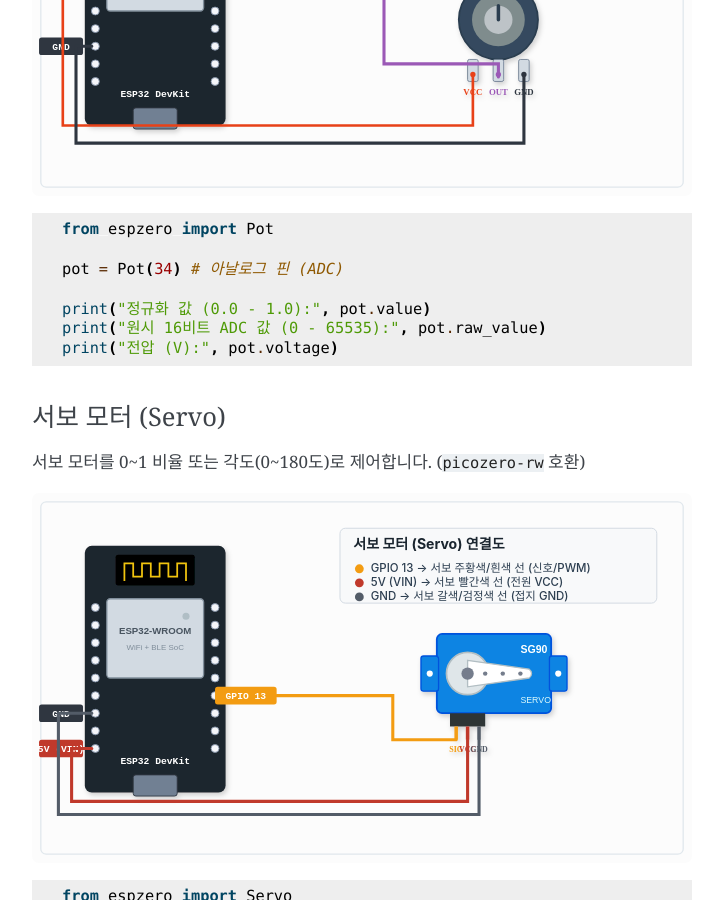
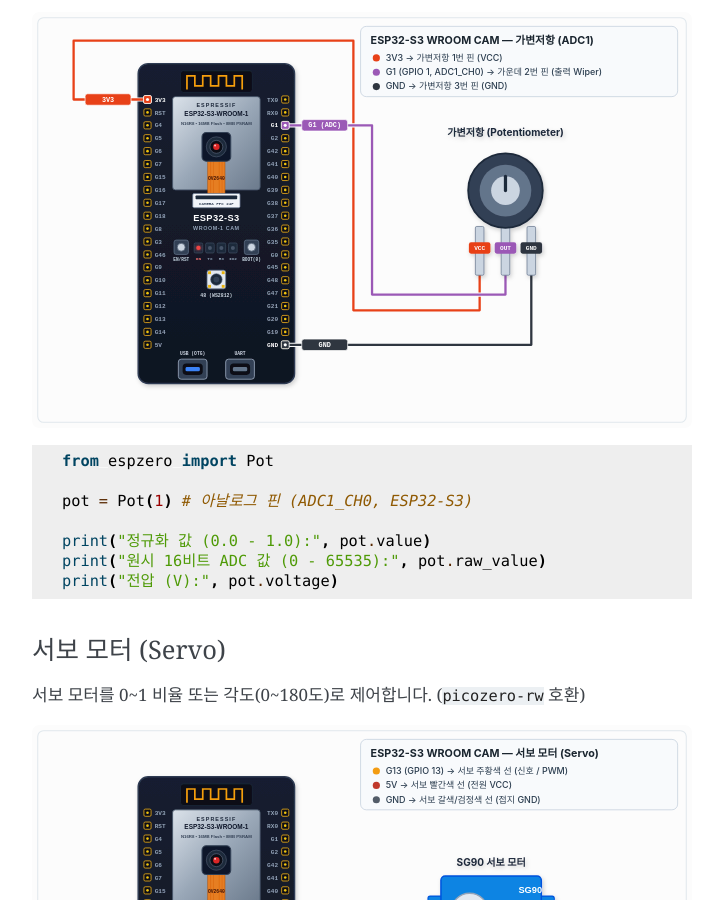
Before and after one commit to roboticsware/espzero, a Sphinx documentation site: the page built from docs/recipes.rst, in a window 1280 px wide and 900 px high, scrolled down 5109 px. Shown: the whole window, without its empty margins (388-1111 px from the left). Built offline with Sphinx 7.4.7, drawn with Linux system fonts in a browser that asks for light colours; some of the changed text lies outside the part shown.

Commit message:
docs: redesign all circuit diagrams for Freenove ESP32-S3 WROOM CAM (N16R8)

```diff
--- a/docs/en/recipes.rst
+++ b/docs/en/recipes.rst
@@ -118,6 +118,10 @@ Buzzer & Speaker
 Simple Beep
 ~~~~~~~~~~~
 
+.. image:: /images/circuit_buzzer.svg
+    :alt: ESP32-S3 Buzzer Circuit Wiring Diagram
+    :align: center
+
 .. code-block:: python
 
     from espzero import Buzzer
@@ -171,7 +175,7 @@ Potentiometer
 
     from espzero import Pot
 
-    pot = Pot(34) # Analog pin (ADC)
+    pot = Pot(1) # Analog pin (ADC1_CH0, ESP32-S3)
 
     print("Current value (0-1):", pot.value)
     print("Voltage (V):", pot.voltage)
--- a/docs/examples/i2c_lcd.py
+++ b/docs/examples/i2c_lcd.py
@@ -1,7 +1,7 @@
 from espzero import I2cLcd
 from time import sleep
 
-lcd =  I2cLcd(1, 3, 2)  # i2c_id=1, scl=3, sda=2
+lcd = I2cLcd(0, 47, 21)  # i2c_id=0, scl=47, sda=21 (ESP32-S3)
 
 lcd.putstr('Hello World')
 sleep(1)
--- a/docs/recipes.rst
+++ b/docs/recipes.rst
@@ -190,7 +190,7 @@ ESP32-S3 또는 M5Stack 등 보드 자체에 WS2812 NeoPixel RGB LED가 내장
 
     from espzero import Pot
 
-    pot = Pot(34) # 아날로그 핀 (ADC)
+    pot = Pot(1) # 아날로그 핀 (ADC1_CH0, ESP32-S3)
 
     print("정규화 값 (0.0 - 1.0):", pot.value)
     print("원시 16비트 ADC 값 (0 - 65535):", pot.raw_value)
--- a/docs/uz/recipes.rst
+++ b/docs/uz/recipes.rst
@@ -118,6 +118,10 @@ Buzzer va Dinamik (Buzzer & Speaker)
 Oddiy signal (Beep)
 ~~~~~~~~~~~~~~~~~~~
 
+.. image:: /images/circuit_buzzer.svg
+    :alt: ESP32-S3 Buzzer sxemasi
+    :align: center
+
 .. code-block:: python
 
     from espzero import Buzzer
@@ -171,7 +175,7 @@ Potentiometr
 
     from espzero import Pot
 
-    pot = Pot(34) # Analog pin (ADC)
+    pot = Pot(1) # Analog pin (ADC1_CH0, ESP32-S3)
 
     print("Joriy qiymat (0-1):", pot.value)
     print("Kuchlanish (V):", pot.voltage)
```
Also changed, not shown: docs/images/circuit_button.svg, docs/images/circuit_buzzer.svg, docs/images/circuit_distance.svg, docs/images/circuit_i2c_lcd.svg, docs/images/circuit_led.svg, docs/images/circuit_motor.svg, docs/images/circuit_potentiometer.svg, docs/images/circuit_rgb.svg, docs/images/circuit_robot.svg, docs/images/circuit_servo.svg.
